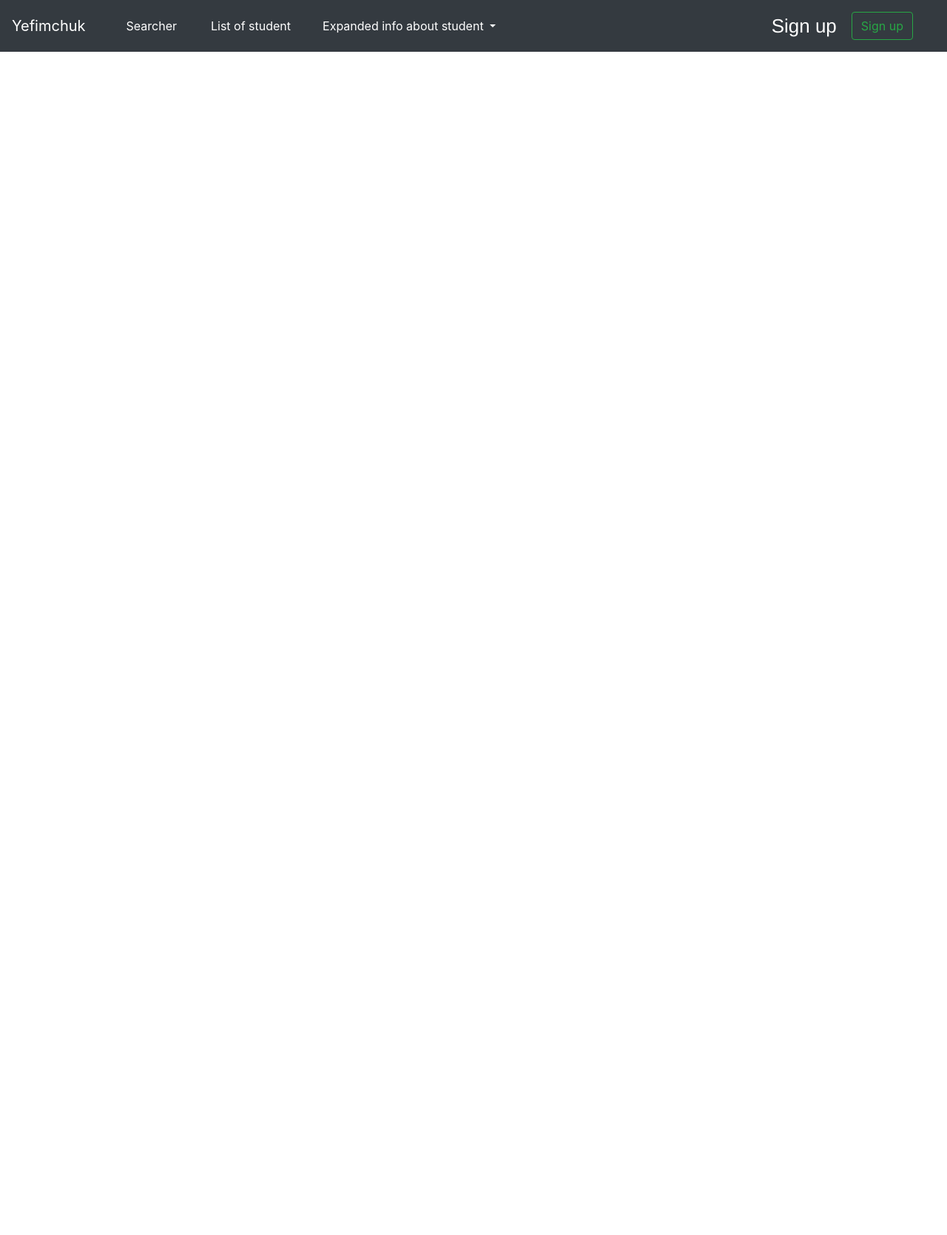
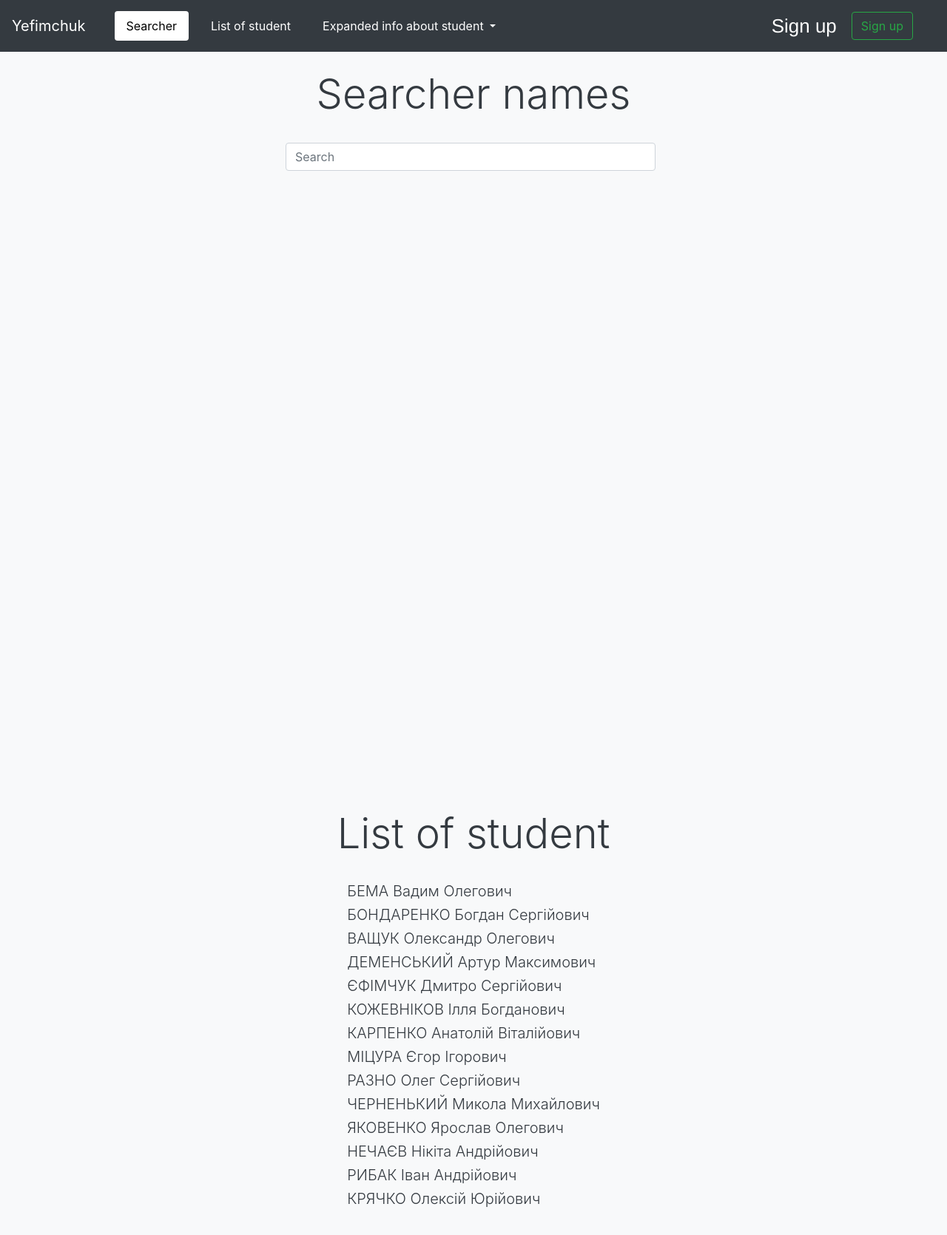
Before and after one commit to yefimchuk/bootsTrapSeacher, a website: page index.html in a window 1280 px wide. Shown: the whole page at 74% size. Before the commit the page ends 800 px from the top, so only its background shows below. Drawn offline with nearby package versions, Linux system fonts and the light colour scheme.

Commit message:
create list

```diff
--- a/index.html
+++ b/index.html
@@ -25,12 +25,12 @@
         <div class="nav navbar mr-auto">
             <ul class=" nav nav-pills ">
 
-                <li class="active">
-                    <a class="nav-link col-md-12 " href="#searcher1" data-toggle="pill">Searcher <span class="sr-only">(current)</span></a>
+                <li class="nav-item">
+                    <a class="nav-link active" data-bs-toggle="pill" href="#searcher1">Searcher </a>
                 </li>
 
-                <li>
-                    <a class="nav-link" data-toggle="pill" href="#list">List of student</a>
+                <li class="nav-item">
+                    <a class="nav-link" data-bs-toggle="pill" href="#list">List of student</a>
                 </li>
                 <li class="nav-item dropdown ml-1">
                     <a aria-expanded="false" aria-haspopup="true" class="nav-link dropdown-toggle"
@@ -51,21 +51,23 @@
 
         <form class="form-inline my-2 my-lg-0">
             <div class="ff">Sign up</div>
-            <button class="btn btn-outline-success my-2 my-sm-0" style="margin-right: 30px" type="submit">Sign up</button>
+
+            <a href="#singUp" class="btn btn-outline-success my-2 my-sm-0" style="margin-right: 30px" type="submit">Sign up
+
+            </a>
         </form>
     </div>
 </nav>
-<div class="container-fluid">
+
     <div class="tab-content">
-        <div class="tab-pane bg-light text-dark" id="searcher1"
-             style="width: 100%; height: 2000px;">
-
+        <div class="tab-pane active bg-light text-dark" id="searcher1"
+             style="width: 100%; height: 1000px;">
 
 
             <br>
-                <div class="search ">
-                    <h1 class="display-4 ">Searcher names</h1>
-                    <br>
+            <div class="search ">
+                <h1 class="display-4 ">Searcher names</h1>
+                <br>
                 <input aria-label="Search" class="form-control mr-sm-2 searchInp" id="searcher" placeholder="Search"
                        type="search">
                 <br>
@@ -76,10 +78,30 @@
 
             </div>
         </div>
+        <div class="tab-pane active bg-light text-dark" id="list"
+             style="width: 100%; height: 1000px;">
+
+
+            <br>
+            <div class="search ">
+                <h1 class="display-4 ">List of student</h1>
+                <br>
+<div class="listStud">
+
+</div>
+                <br>
+                <div class="colu  text-dark display-4">
+
+                </div>
+
+
+            </div>
+        </div>
+
+
     </div>
 
-</div>
-</div>
+
 <script crossorigin="anonymous"
         integrity="sha384-q8i/X+965DzO0rT7abK41JStQIAqVgRVzpbzo5smXKp4YfRvH+8abtTE1Pi6jizo"
         src="https://code.jquery.com/jquery-3.3.1.slim.min.js"></script>
--- a/js/script.js
+++ b/js/script.js
@@ -1,9 +1,9 @@
 let allStudent = ["БЕМА Вадим Олегович", "БОНДАРЕНКО Богдан Сергійович", "ВАЩУК Олександр Олегович", "ДЕМЕНСЬКИЙ Артур Максимович",
     "ЄФІМЧУК Дмитро Сергійович", "КОЖЕВНІКОВ Ілля Богданович", "КАРПЕНКО Анатолій Віталійович",
     "МІЦУРА Єгор Ігорович", "РАЗНО Олег Сергійович", "ЧЕРНЕНЬКИЙ Микола Михайлович", "ЯКОВЕНКО Ярослав Олегович"
-    , "НЕЧАЄВ Нікіта Андрійович", "РИБАК Іван Андрійович", "КРЯЧКО Олексій Юрійович"]
+    , "НЕЧАЄВ Нікіта Андрійович", "РИБАК Іван Андрійович", "КРЯЧКО Олексій Юрійович", ]
 
-let div = document.querySelector(".colu")
+
 
 /*allStudent.map((item, i) => {
         let pen = document.createElement('p')
@@ -31,52 +31,27 @@ document.querySelector('#searcher').oninput = function () {
         console.log("filterItems: ", filterItems)
         console.log("filterItems: ", val)
 
-        filterItems.map((item, i) => {
+        filterItems.map((item) => {
 
             let pen = document.createElement('h1')
             pen.className = "lead"
             pen.append(item)
             let hel = document.querySelector('.colu')
-            if (item.toLowerCase().includes(val.toLowerCase())) {
+            if (item.toLowerCase().includes(val.toLowerCase()))
                 hel.append(pen)
-            }
-            else
-                {
-                    hel.removeChild(pen)
-                }
+
+
             }
         )
 
     }
 }
-/*
-document.querySelector('#searcher').oninput = function () {
-    let val = this.value.trim()
-    let elem = document.querySelectorAll(".searcher2 li");
-
-    if (val != "") {
-
-        allStudent.forEach(function (item, i ){
-let pen = document.createElement('p')
-            pen.innerHTML = item
-            document.querySelector('.hello').innerHTML = item
-    /!*        if (item.toLowerCase().search(val.toLowerCase()) == -1){
-                item.classList.add("hide")
-                console.log("алал")
 
 
-            }
-            else {
-                div.innerHTML = item
-
-            }*!/
-
-        })
-
-    }
-    else {
-        elem.forEach(function (elemm){
-            elemm.classList.remove('hide')
-        })
-    }
-}*/
+let list = document.querySelector(".listStud")
+allStudent.map((item) =>{
+    let stud = document.createElement('h1')
+    stud.className = "lead"
+    stud.append(item)
+    list.append(stud)
+})
```
